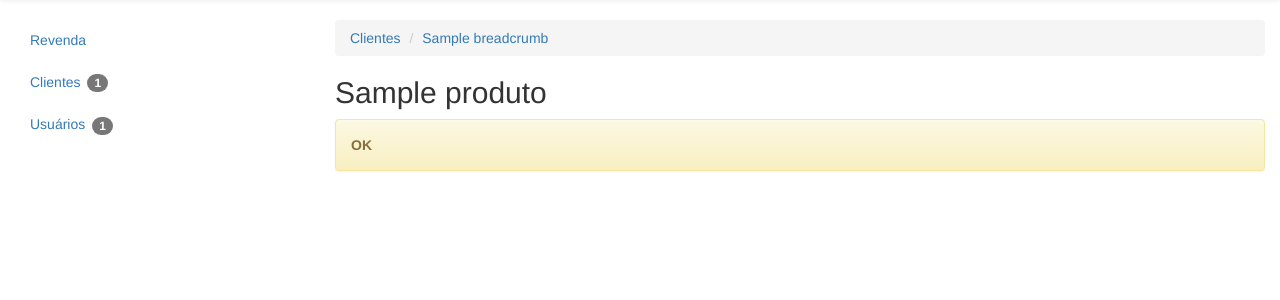
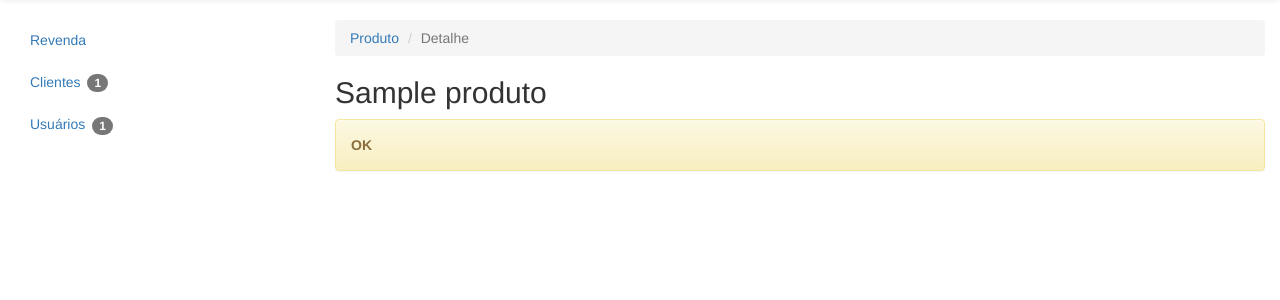
Before and after one commit to 2bec/job_test_django, a Django app: template erc/produtos/templates/produto_detail.html in a window 1280 px wide. Shown: the part 52-352 px from the top of the page. Run offline with Django 3.2, Linux system fonts and the light colour scheme; tables that the repository leaves empty hold one stand-in row (values such as "Sample post"); the template is opened without the code that fills it: values that come from a table or form of the project are taken from there, most other values are stand-ins (such as "Sample title", 1, 10 or a date in 2020); some libraries are stand-ins or nearby versions.

Commit message:
Fix reverse url

```diff
--- a/erc/produtos/templates/produto_detail.html
+++ b/erc/produtos/templates/produto_detail.html
@@ -8,10 +8,8 @@
 	</div>
 	<div class="col-md-9">
 		<ol class="breadcrumb">
-			<li><a href="{% url 'clientes:list' %}">Clientes</a></li>
-			{% for b in breadcrumbs %}
-				<li><a href="{% url b.url %}">{{ b }}</a></li>
-			{% endfor %}
+			<li><a href="{% url 'produtos:detail' produto.id %}">Produto</a></li>
+			<li class="active">Detalhe</li>
 		</ol>
 		<h2>{{ produto }}</h2>
 		<p class="alert alert-warning"><strong>OK</strong></p>
```
